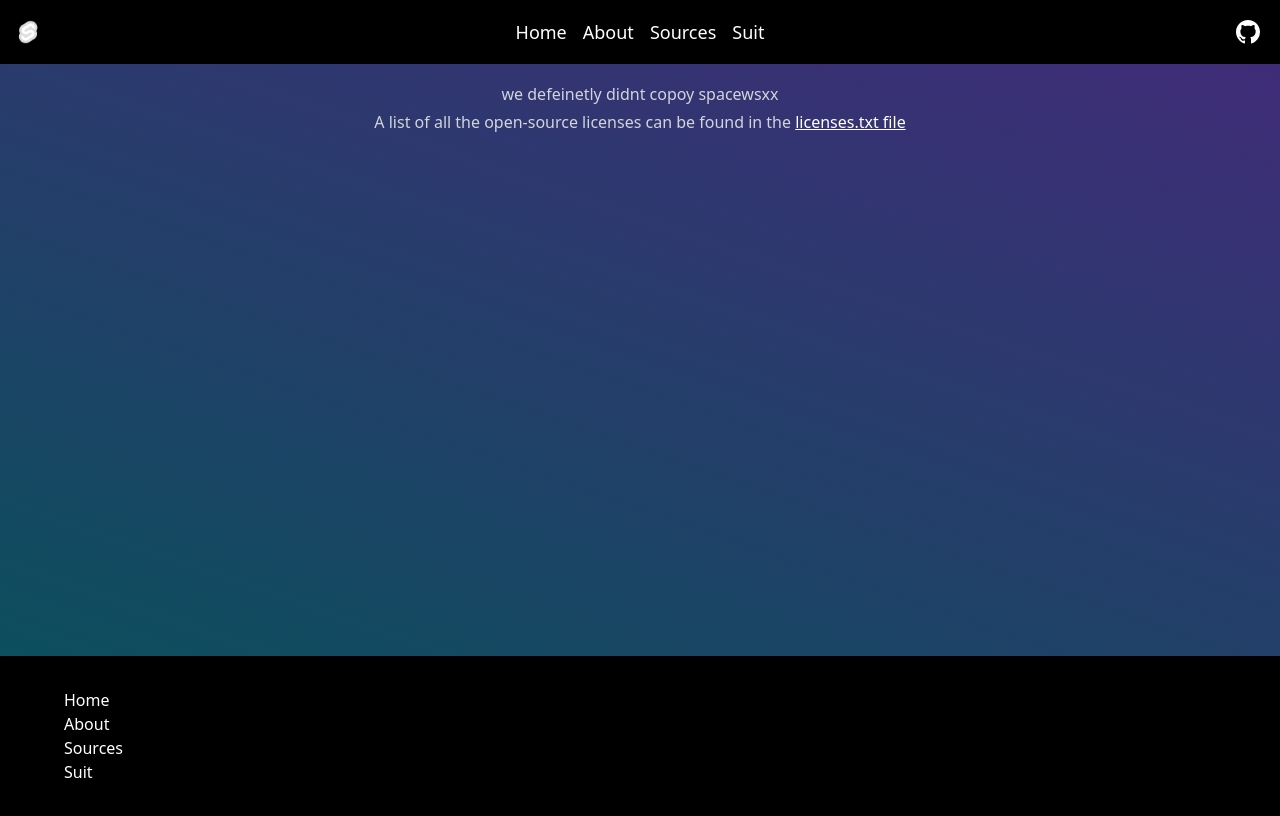
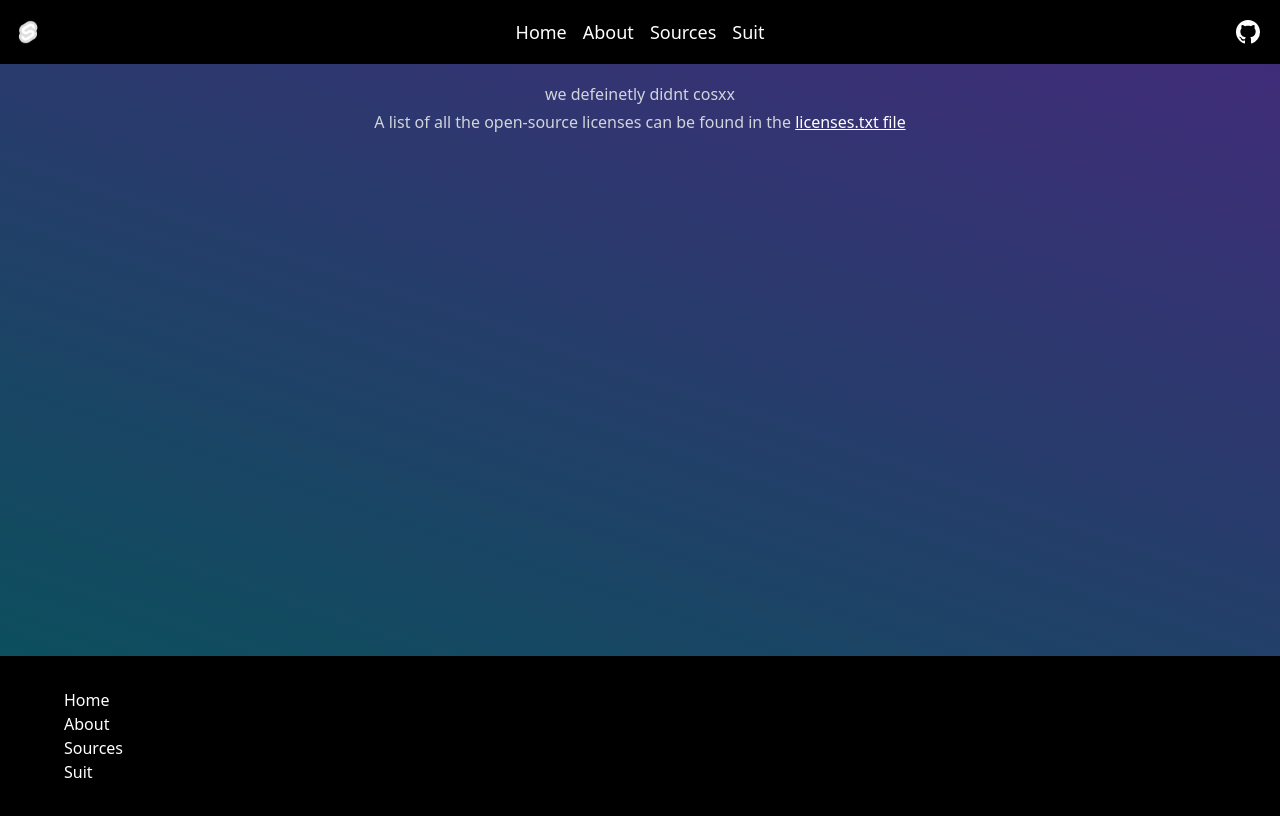
Before and after one commit to HarryAllen1/webmaster, a SvelteKit app: page /sources in a window 1280 px wide. Built offline with nearby package versions, Linux system fonts and the light colour scheme.

Commit message:
feat: pplicationorsomethingthisisreallystupidwhyca

```diff
--- a/src/routes/sources/+page.svelte
+++ b/src/routes/sources/+page.svelte
@@ -4,7 +4,7 @@
 
 <SEO title="Sources" />
 
-we defeinetly didnt copoy spacewsxx
+we defeinetly didnt cosxx
 
 <p>
 	A list of all the open-source licenses can be found in the <a href="/licenses.txt">
```
Also changed, not shown: 1 other file (tests, documents, lock files or other folders).
